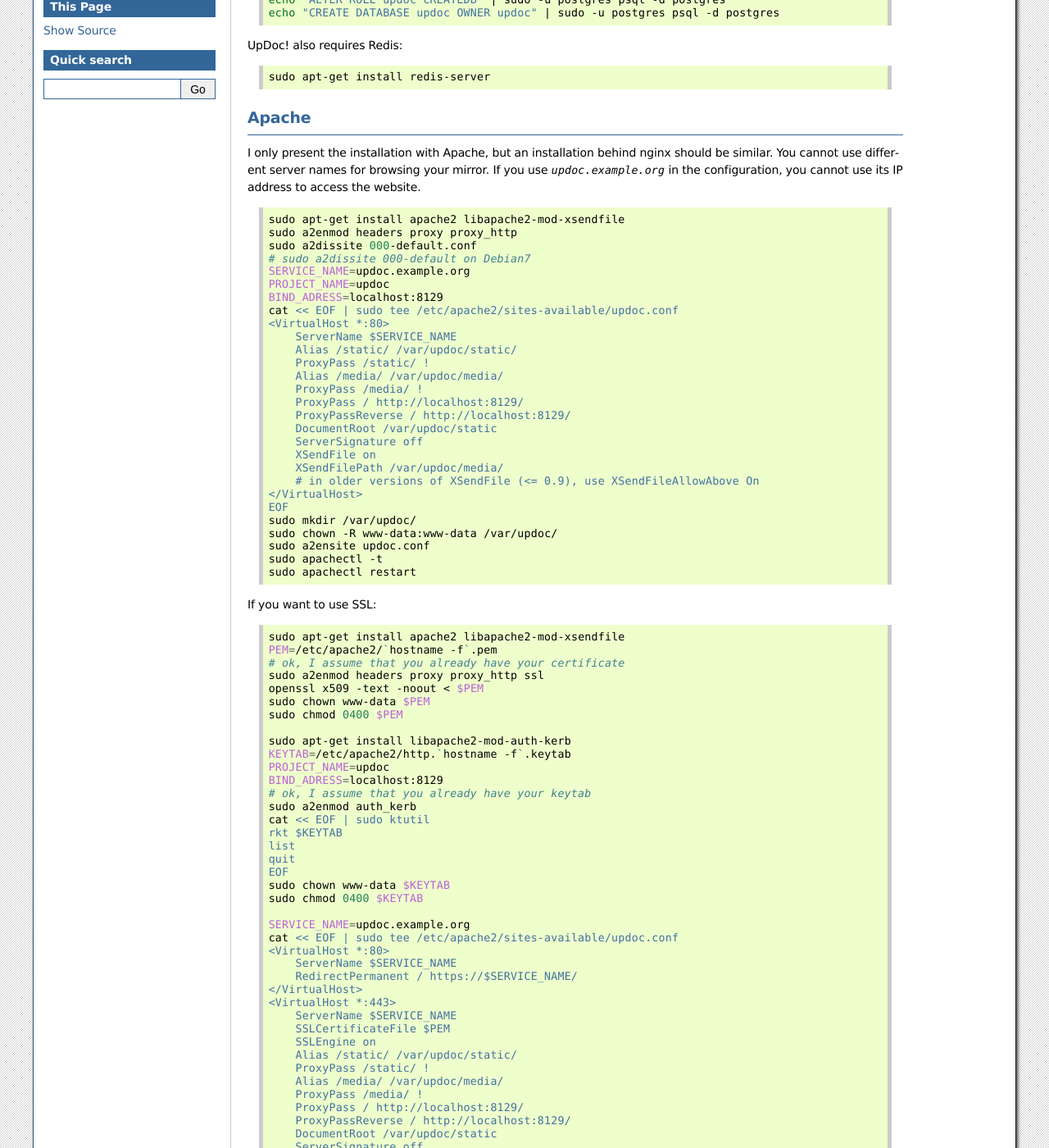
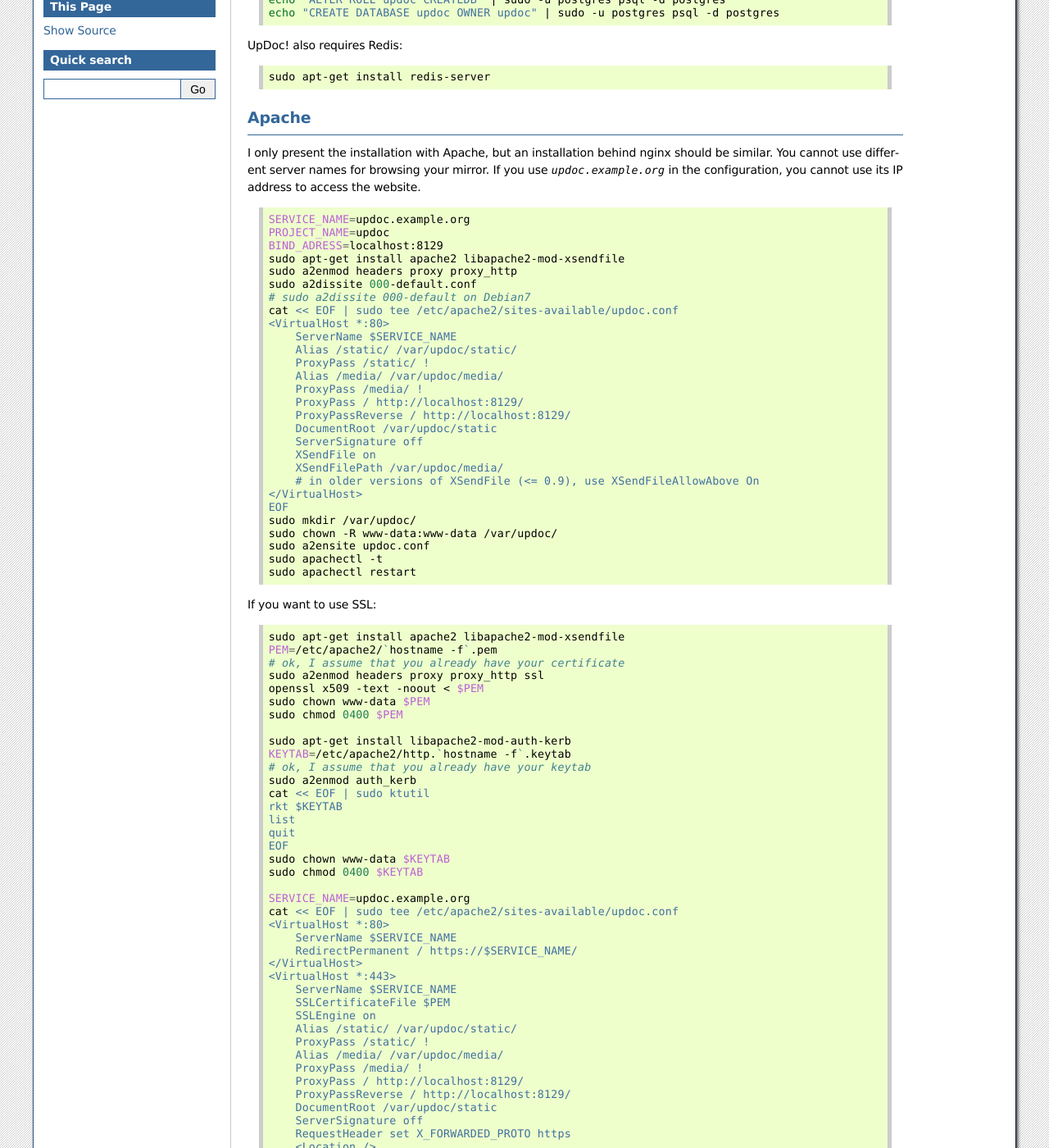
Before and after one commit to d9pouces/Updoc, a Sphinx documentation site: the page built from doc/source/installation.rst, in a window 1280 px wide and 1400 px high, scrolled down 504 px. Shown: the whole window at 82% size. Built offline with Sphinx 7.4.7, drawn with Linux system fonts in a browser that asks for light colours.

Commit message:
generate documentation for .ini-style configuration

```diff
--- a/doc/source/installation.rst
+++ b/doc/source/installation.rst
@@ -50,13 +50,13 @@
 
 .. code-block:: bash
 
+    SERVICE_NAME=updoc.example.org
+    PROJECT_NAME=updoc
+    BIND_ADRESS=localhost:8129
     sudo apt-get install apache2 libapache2-mod-xsendfile
     sudo a2enmod headers proxy proxy_http
     sudo a2dissite 000-default.conf
     # sudo a2dissite 000-default on Debian7
-    SERVICE_NAME=updoc.example.org
-    PROJECT_NAME=updoc
-    BIND_ADRESS=localhost:8129
     cat << EOF | sudo tee /etc/apache2/sites-available/updoc.conf
     <VirtualHost *:80>
         ServerName $SERVICE_NAME
@@ -94,8 +94,6 @@
 
     sudo apt-get install libapache2-mod-auth-kerb
     KEYTAB=/etc/apache2/http.`hostname -f`.keytab
-    PROJECT_NAME=updoc
-    BIND_ADRESS=localhost:8129
     # ok, I assume that you already have your keytab
     sudo a2enmod auth_kerb
     cat << EOF | sudo ktutil
```
